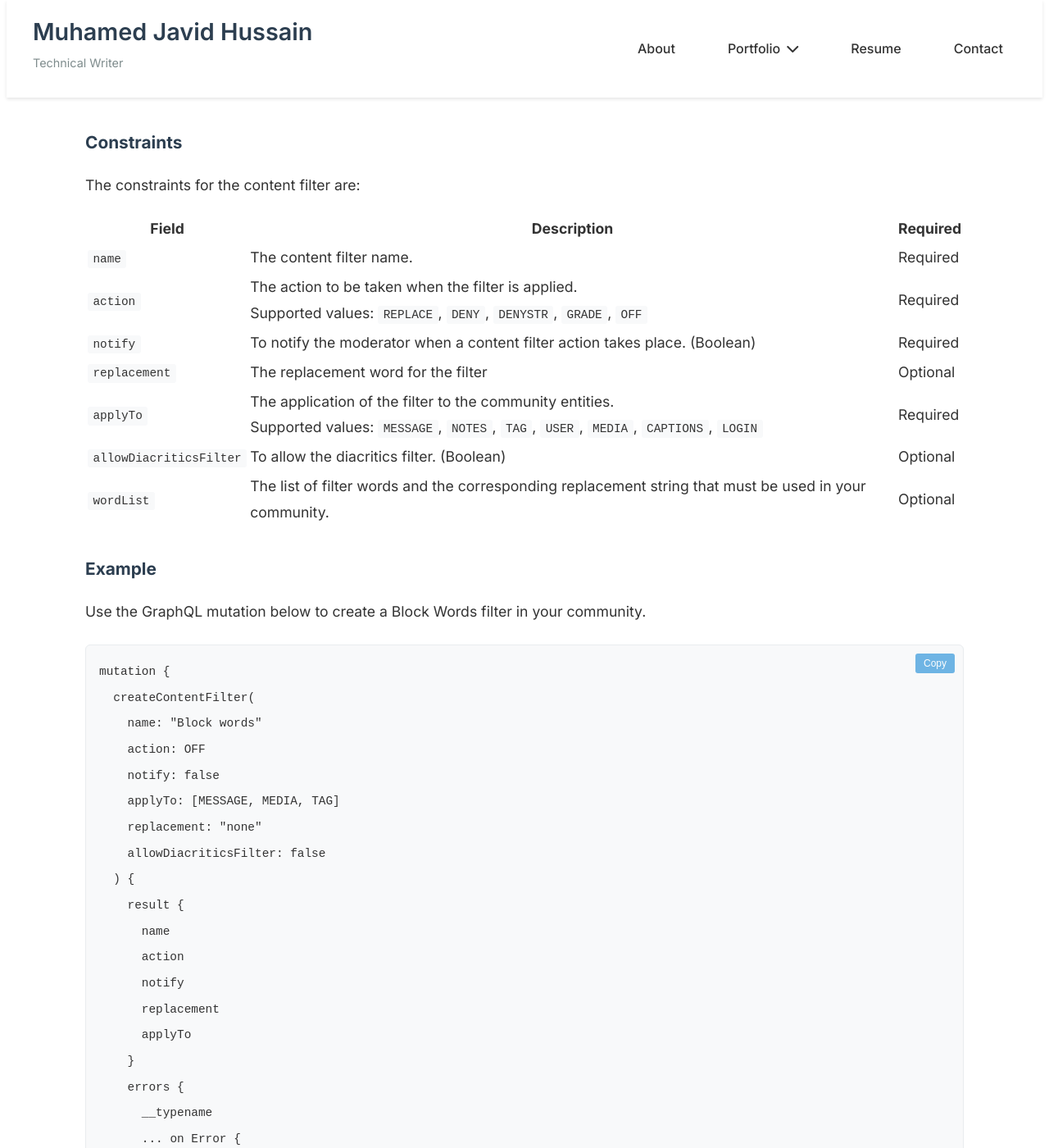
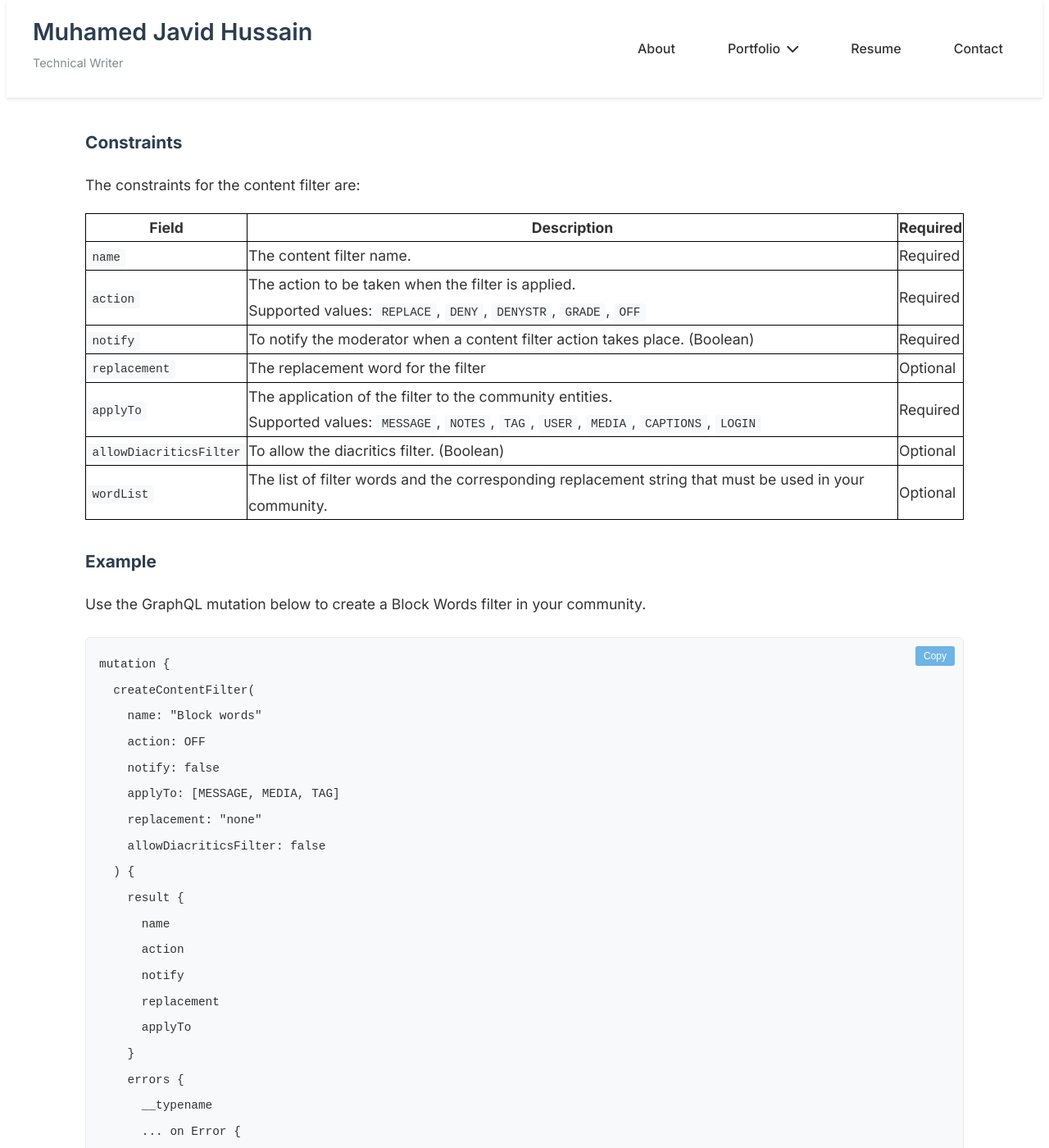
Before and after one commit to ashfaqfarook/Test, a Jekyll site: the page built from _developer_guides/graphql_api_content_filter.md, in a window 1280 px wide and 1400 px high, scrolled down 1033 px. Shown: the whole window at 82% size. Built offline with Jekyll 4.4.1, drawn with Linux system fonts in a browser that asks for light colours.

Commit message:
Table Design

```diff
--- a/assets/main.css
+++ b/assets/main.css
@@ -180,6 +180,15 @@ body {
 .stat-label {
     font-size: 0.9rem;
     opacity: 0.8;
+}
+
+/* Table Design */
+table {
+  border-collapse: collapse;
+}
+
+table, th, td {
+  border: 1px solid black;
 }
 
 /* About Section */
```
